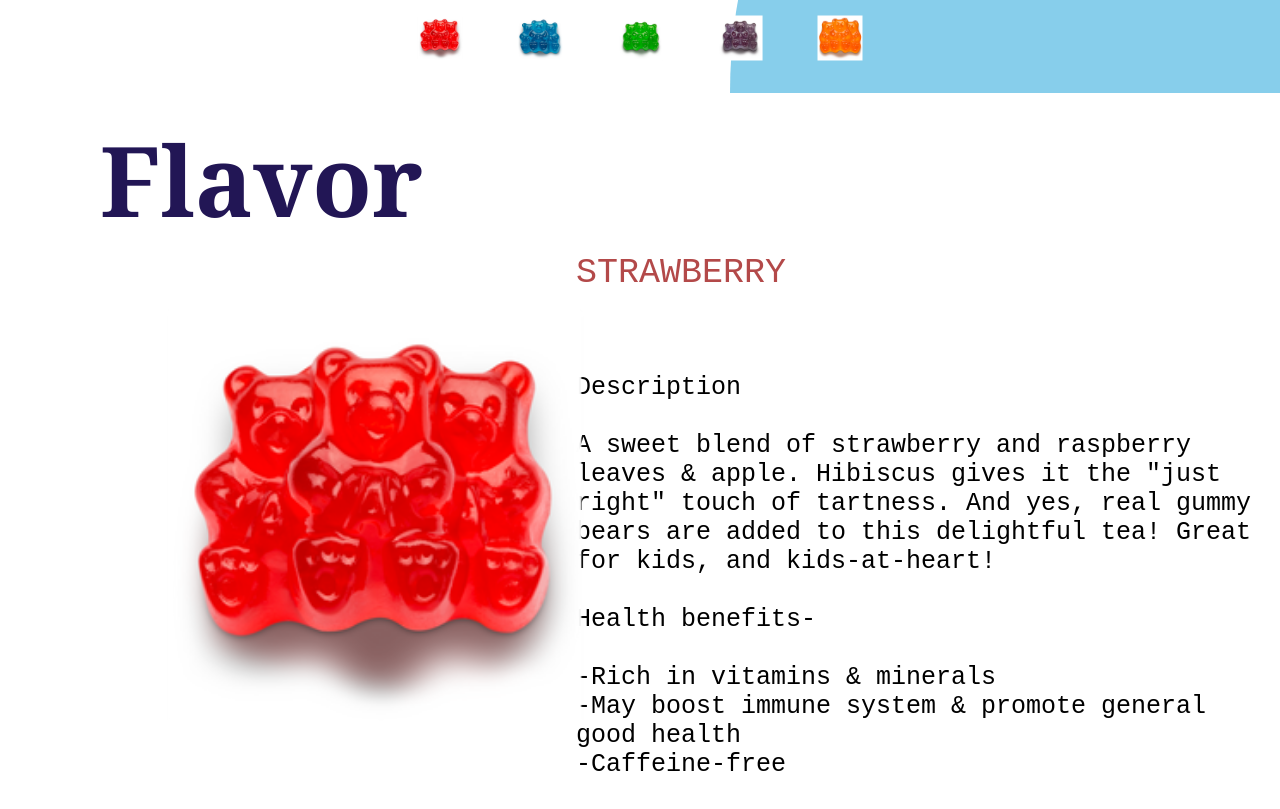
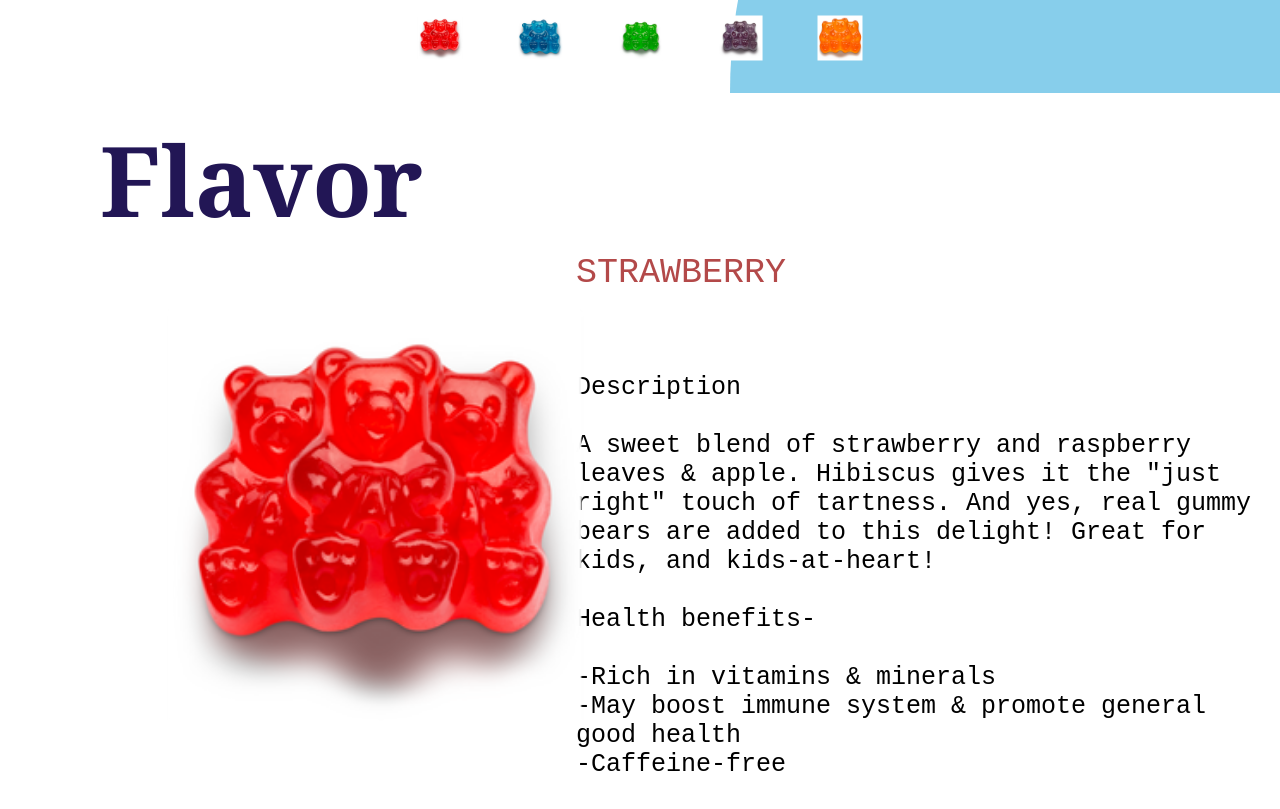
Before and after one commit to Miggy04/IAS101, a plain HTML site: page index.html in a window 1280 px wide. Shown: the part 707-1516 px from the top of the page. Drawn offline with nearby package versions, Linux system fonts and the light colour scheme; a web font is replaced by a local one.

Commit message:
index.html

```diff
--- a/index.html
+++ b/index.html
@@ -44,7 +44,7 @@
         </header>
         <div class="taste">
         <p class="pos">STRAWBERRY</p>
-        <p>Description<br><br> A sweet blend of strawberry and raspberry leaves & apple. Hibiscus gives it the "just right" touch of tartness. And yes, real gummy bears are added to this delightful tea! Great for kids, and kids-at-heart!
+        <p>Description<br><br> A sweet blend of strawberry and raspberry leaves & apple. Hibiscus gives it the "just right" touch of tartness. And yes, real gummy bears are added to this delight! Great for kids, and kids-at-heart!
            <br> <br> Health benefits- <br>
         <br>-Rich in vitamins & minerals
             <br>
```
